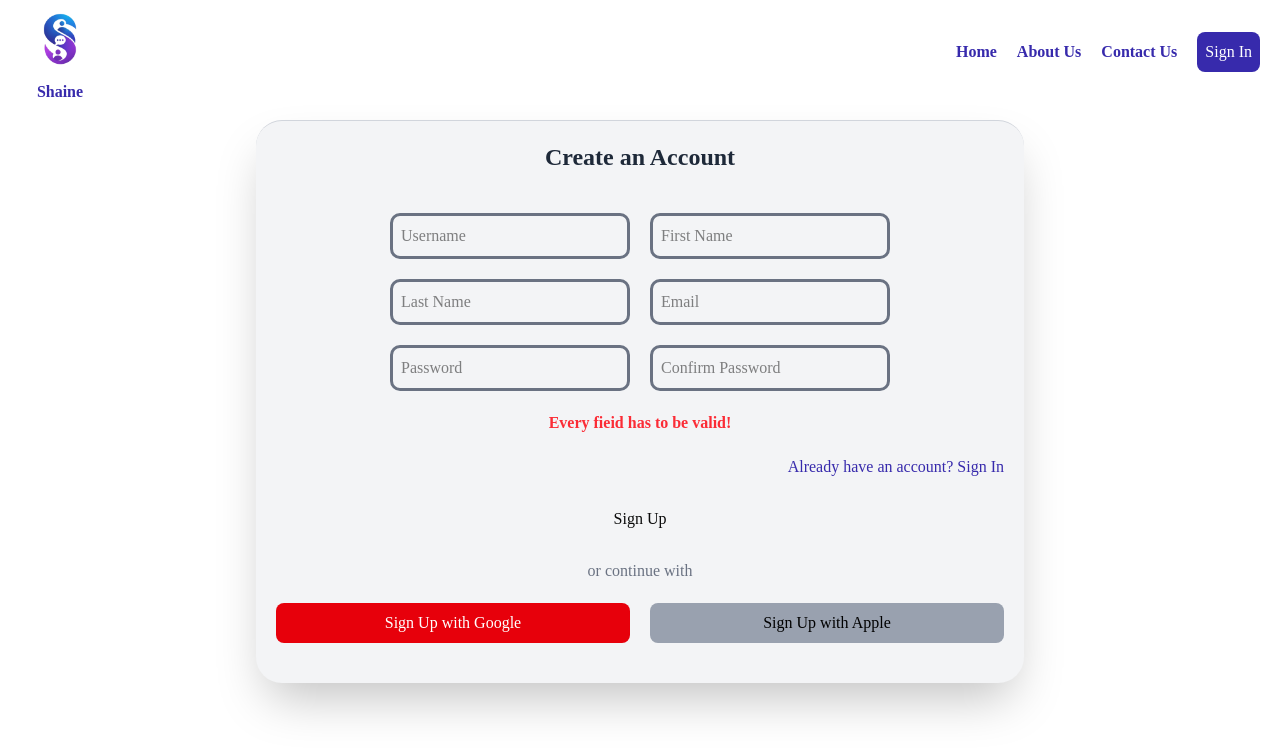
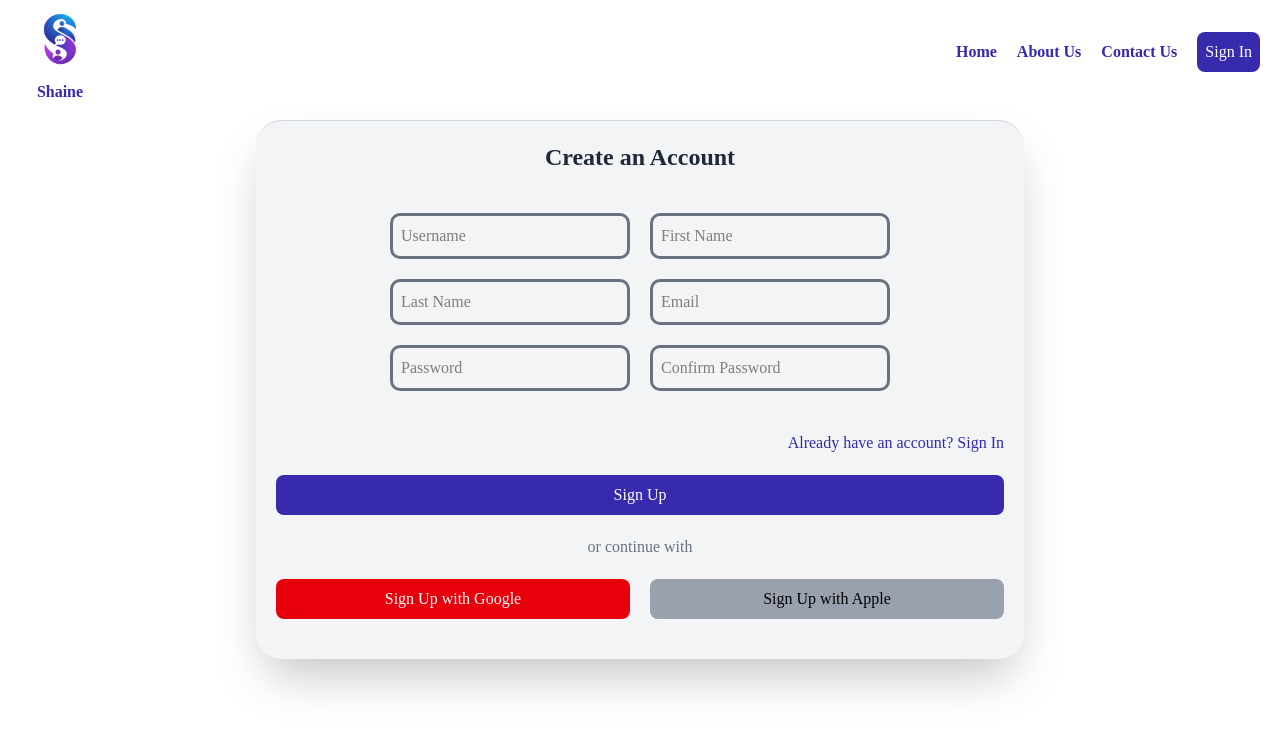
Before and after one commit to Zuby012/client, a Next.js app: page /v1/sign-up in a window 1280 px wide. Shown: the top 756 px of the page. Built offline with nearby package versions, Linux system fonts and the light colour scheme.

Commit message:
sign up update

```diff
--- a/app/v1/sign-up/page.tsx
+++ b/app/v1/sign-up/page.tsx
@@ -22,7 +22,7 @@ const SignUp = () => {
     const [passwordError, setPasswordError] = useState<string>("");
     const [conPasswordError, setConPasswordError] = useState<string>("");
 
-    const [submitError, setSubmitError] = useState<boolean>(true)
+    const [submitError, setSubmitError] = useState<boolean>(false)
 
     //username validation
     const validateUsername = (e: React.ChangeEvent<HTMLInputElement>): void => {
@@ -153,7 +153,12 @@ const SignUp = () => {
     }
 
     //general validation
-    const formSubmit = async () => { }
+    const formSubmit = async () => {
+        if (usernameError || firstnameError || lastnameError || emailError || passwordError || conPasswordError) {
+            setSubmitError(true)
+            return
+        }
+    }
 
     return (
         <div className="flex justify-center">
@@ -239,11 +244,7 @@ const SignUp = () => {
                                 Already have an account? Sign In
                             </Link>
                         </div>
-                        {submitError ?
-                            <Button content="Sign Up" colour="bg-gray-6" text="text-red-4" responsiveWidth="w-full" action={undefined} /> :
-                            <Button content="Sign Up" colour="bg-indigo-800" text="text-white" hoverColor="bg-indigo-700" responsiveWidth="w-full" action={formSubmit} />
-                        }
-
+                        <Button content="Sign Up" colour="bg-indigo-800" text="text-white" hoverColor="bg-indigo-700" responsiveWidth="w-full" action={formSubmit} />
                     </form>
                 </div>
                 <div className="w-full text-gray-500 flex flex-row items-center justify-center">
```
